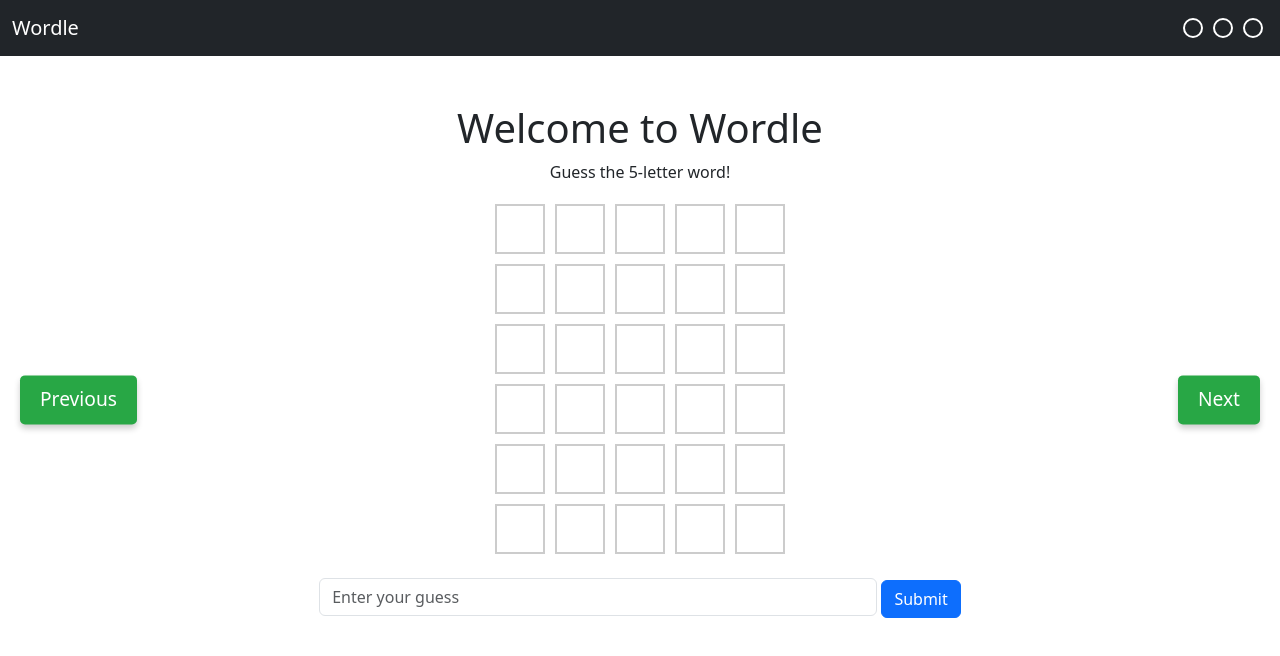
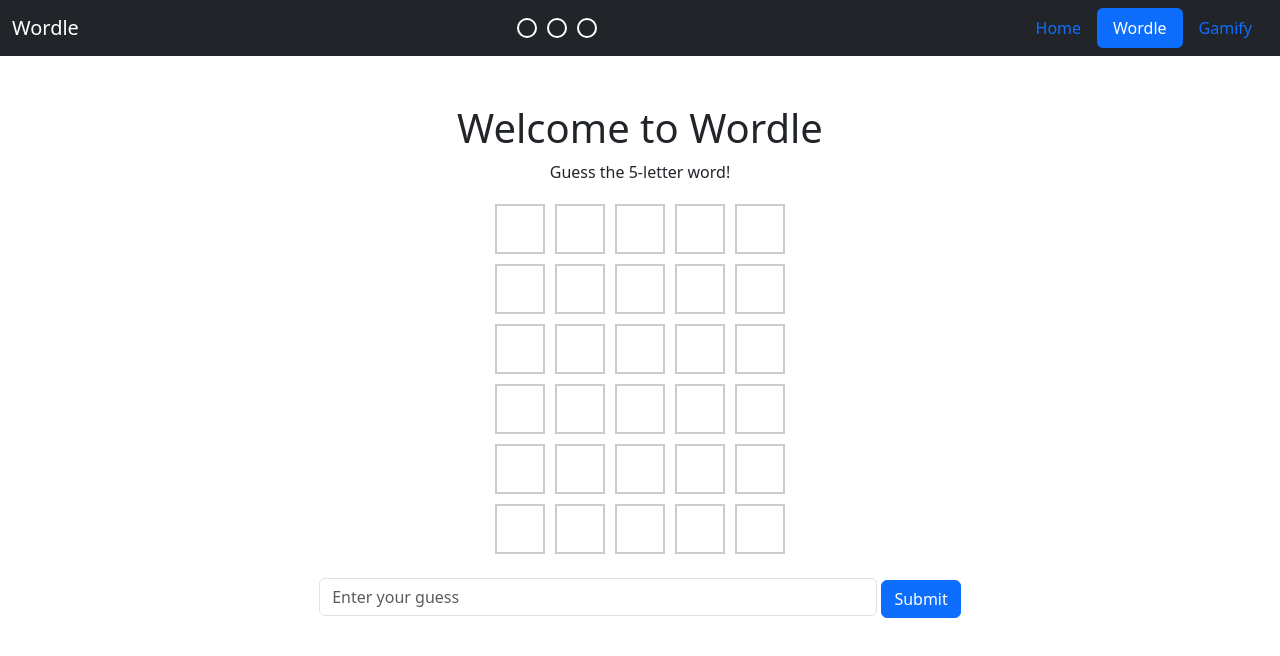
Before and after one commit to GhineaMihai/GhineaMihai.github.io, a plain HTML site: page Wordle.html in a window 1280 px wide. Drawn offline with nearby package versions, Linux system fonts and the light colour scheme.

Commit message:
updated site

```diff
--- a/Wordle.html
+++ b/Wordle.html
@@ -55,63 +55,32 @@
             background-color: #6c757d; /* Gray */
             color: white;
         }
-
-        /* Style for the next button */
-        .previous-button {
-            position: fixed;
-            left: 20px;
-            bottom: 50%;
-            transform: translateY(50%);
-            background-color: #28a745;
-            color: white;
-            border: none;
-            padding: 10px 20px;
-            border-radius: 5px;
-            text-align: center;
-            text-decoration: none;
-            font-size: 1.2rem;
-            box-shadow: 0 4px 6px rgba(0, 0, 0, 0.2);
-        }
-
-        .previous-button:hover {
-            background-color: #218838;
-            color: #fff;
-            text-decoration: none;
-        }
-
-        /* Style for the next button */
-        .next-button {
-            position: fixed;
-            right: 20px;
-            bottom: 50%;
-            transform: translateY(50%);
-            background-color: #28a745;
-            color: white;
-            border: none;
-            padding: 10px 20px;
-            border-radius: 5px;
-            text-align: center;
-            text-decoration: none;
-            font-size: 1.2rem;
-            box-shadow: 0 4px 6px rgba(0, 0, 0, 0.2);
-        }
-
-        .next-button:hover {
-            background-color: #218838;
-            color: #fff;
-            text-decoration: none;
-        }
     </style>
 </head>
 <body>
     <nav class="navbar navbar-expand-lg navbar-dark bg-dark">
         <div class="container-fluid">
             <a class="navbar-brand" href="#">Wordle</a>
-            <div id="progress-counter" class="d-flex">
+            <div class="d-flex">
                 <span class="circle" id="circle-1"></span>
                 <span class="circle" id="circle-2"></span>
                 <span class="circle" id="circle-3"></span>
             </div>
+            <!-- Navbar with Tabs -->
+            <ul class="nav nav-pills">
+                <li class="nav-item">
+                    <a class="nav-link" onclick="saveCircleStates()" href="https://ghineamihai.github.io/" target="_blank">Home</a>
+                </li>
+                <li class="nav-item">
+                    <a class="nav-link  active" onclick="saveCircleStates()" href="Wordle.html">Wordle</a>
+                </li>
+                <li class="nav-item">
+                    <a class="nav-link" onclick="saveCircleStates()" href="Gamify.html">Gamify</a>
+                </li>
+                <li class="nav-item">
+                    <a class="nav-link" onclick="saveCircleStates()" id="finishTab" href="Finish.html" style="display: none;">Finish</a>
+                </li>
+            </ul>
         </div>
     </nav>
 
@@ -132,16 +101,11 @@
         <p class="text-center mt-2" id="feedback"></p>
     </div>
 
-    <!-- Previous button -->
-    <a href="https://ghineamihai.github.io/" class="previous-button" onclick="saveCircleStates()">Previous</a>
-
-    <!-- Next button -->
-    <a href="Gamify.html" class="next-button" onclick="saveCircleStates()">Next</a>
-
     <script>
         // Word pool
         const wordPool = ["apple", "grape", "peach", "melon", "berry", "lemon", "mango", "plums"];
         const secretWord = wordPool[Math.floor(Math.random() * wordPool.length)]; // Random word from the pool
+        const finishTab = document.getElementById('finishTab');
         const maxGuesses = 6;
         let currentGuessIndex = 0;
 
@@ -161,6 +125,12 @@
         const guessInput = document.getElementById('guess-input');
         const submitGuess = document.getElementById('submit-guess');
         const previousButton = document.getElementById('previous-button');  // Reference to the Previous button
+
+        function checkAllCirclesGolden() {
+            return circle1.classList.contains('golden') &&
+                   circle2.classList.contains('golden') &&
+                   circle3.classList.contains('golden');
+        }
 
         // Save the current state of the circles to localStorage
         function saveCircleStates() {
@@ -249,6 +219,16 @@
 
         // Initialize game
         initializeGrid();
+
+        // Continuously check if all circles are golden and show the Finish tab if true
+        window.onload = function() {
+            setInterval(function() {
+                if (checkAllCirclesGolden()) {
+                    finishTab.style.display = 'block'; // Show the Finish tab
+                }
+            }, 1000); // Check every 1000 milliseconds (1 second)
+        };
+
     </script>
     <script src="https://cdn.jsdelivr.net/npm/bootstrap@5.3.0/dist/js/bootstrap.bundle.min.js"></script>
 </body>
```
Also changed, not shown: Gamify.html (+27 -42 lines), index.html (+36 -32 lines).
